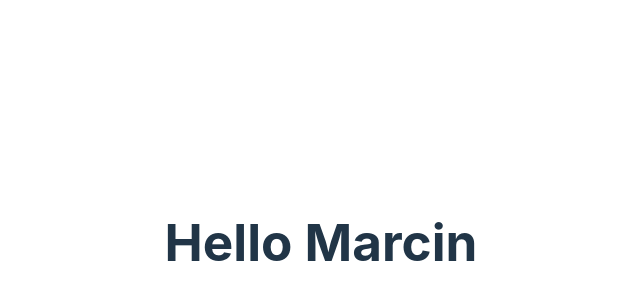
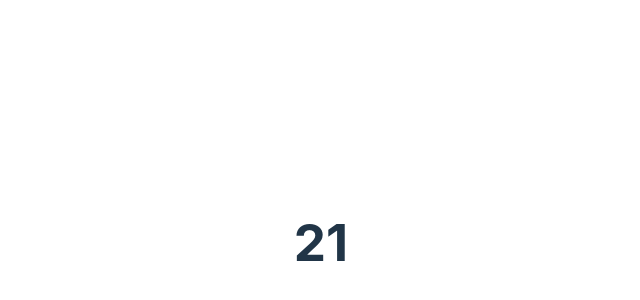
Before and after one commit to MagdalenaTyminska/React-test, a React (Vite) app: page / in a window 1280 px wide. Shown: the part 158-458 px from the top of the page, without its empty margins (319-959 px from the left). Built offline with nearby package versions, Linux system fonts and the light colour scheme.

Commit message:
bez destrukturyzacji

```diff
--- a/src/App.tsx
+++ b/src/App.tsx
@@ -1,10 +1,17 @@
 import "./App.scss";
-import { Hello } from "./Hello";
+import { ManyValues } from "./ManyValues";
 
 const App = () => {
   return (
     <>
-      <Hello name=" Marcin" />
+      <ManyValues
+        first={1}
+        second={2}
+        third={3}
+        fourth={4}
+        fifth={5}
+        sixth={6}
+      />
     </>
   );
 };
--- a/src/Hello.tsx
+++ b/src/Hello.tsx
@@ -1,19 +1,19 @@
+// import { Component } from "react";
+
 // interface Props {
 //   name: string;
 // }
 
-// export const Hello = (props: Props) => {
-//   return <h1>Hello{props.name}</h1>;
-// };
-
-import { Component } from "react";
+// export class Hello extends Component<Props> {
+//   render() {
+//     return <h1>Hello {this.props.name}</h1>;
+//   }
+// }
 
 interface Props {
   name: string;
 }
 
-export class Hello extends Component<Props> {
-  render() {
-    return <h1>Hello {this.props.name}</h1>;
-  }
-}
+export const Hello = (props: Props) => {
+  return <h1>Hello{props.name}</h1>;
+};
--- /dev/null
+++ b/src/ManyValues.tsx
@@ -0,0 +1,22 @@
+type Props = {
+  first: number;
+  second: number;
+  third: number;
+  fourth: number;
+  fifth: number;
+  sixth: number;
+  seventh?: number;
+};
+
+const ManyValues = (props: Props) => {
+  const sum =
+    props.first +
+    props.second +
+    props.third +
+    props.fourth +
+    props.fifth +
+    props.sixth;
+  return <h1>{sum}</h1>;
+};
+
+export { ManyValues };
```
